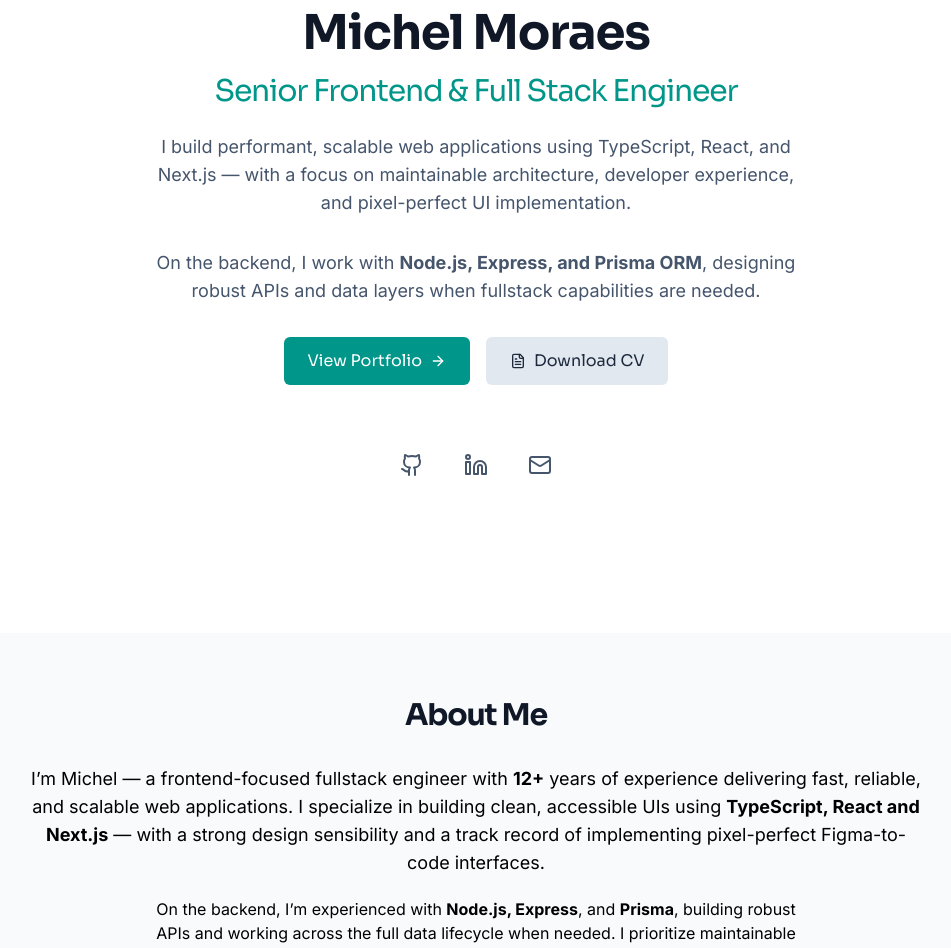
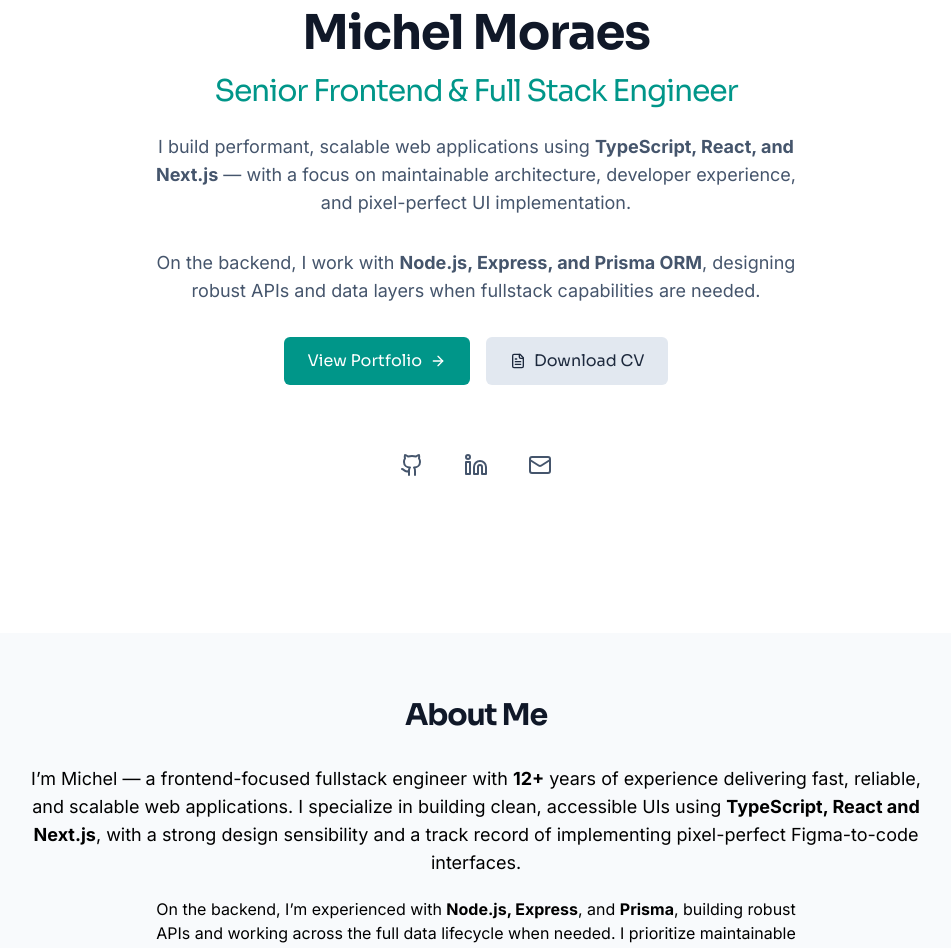
Before and after one commit to michelmany/portfolio, a Next.js app in the folder portfolio-frontend/: page / in a window 1280 px wide. Shown: the part 360-1308 px from the top of the page, without its empty margins (164-1115 px from the left). Built offline with nearby package versions, Linux system fonts and the light colour scheme.

Commit message:
fix: about text missing strong tags

```diff
--- a/portfolio-frontend/src/app/page.tsx
+++ b/portfolio-frontend/src/app/page.tsx
@@ -129,7 +129,7 @@ export default function Home() {
                                 Senior Frontend & Full Stack Engineer
                             </h2>
                             <p className="text-lg text-slate-600 dark:text-slate-300 max-w-2xl mx-auto mb-8">
-                                I build performant, scalable web applications using TypeScript, React, and Next.js — with a focus on maintainable architecture, developer experience, and pixel-perfect UI implementation.
+                                I build performant, scalable web applications using <strong>TypeScript, React, and Next.js</strong> — with a focus on maintainable architecture, developer experience, and pixel-perfect UI implementation.
                             </p>
                             <p className="text-lg text-slate-600 dark:text-slate-300 max-w-2xl mx-auto mb-8">
                                 On the backend, I work with <strong>Node.js, Express, and Prisma ORM</strong>, designing robust APIs and data layers when fullstack capabilities are needed.
@@ -187,7 +187,7 @@ export default function Home() {
                         </h2>
                         <div className="prose dark:prose-invert prose-lg mx-auto text-center">
                             <p className="text-lg mb-5">
-                                I’m Michel — a frontend-focused fullstack engineer with <strong>12+</strong> years of experience delivering fast, reliable, and scalable web applications. I specialize in building clean, accessible UIs using <strong>TypeScript, React and Next.js</strong> — with a strong design sensibility and a track record of implementing pixel-perfect Figma-to-code interfaces.
+                                I’m Michel — a frontend-focused fullstack engineer with <strong>12+</strong> years of experience delivering fast, reliable, and scalable web applications. I specialize in building clean, accessible UIs using <strong>TypeScript, React and Next.js</strong>, with a strong design sensibility and a track record of implementing pixel-perfect Figma-to-code interfaces.
                             </p>
                             <p className="mb-5 max-w-2xl mx-auto">
                                 On the backend, I’m experienced with <strong>Node.js, Express</strong>, and <strong>Prisma</strong>, building robust APIs and working across the full data lifecycle when needed. I prioritize maintainable code, performance, and long-term scalability.
```
